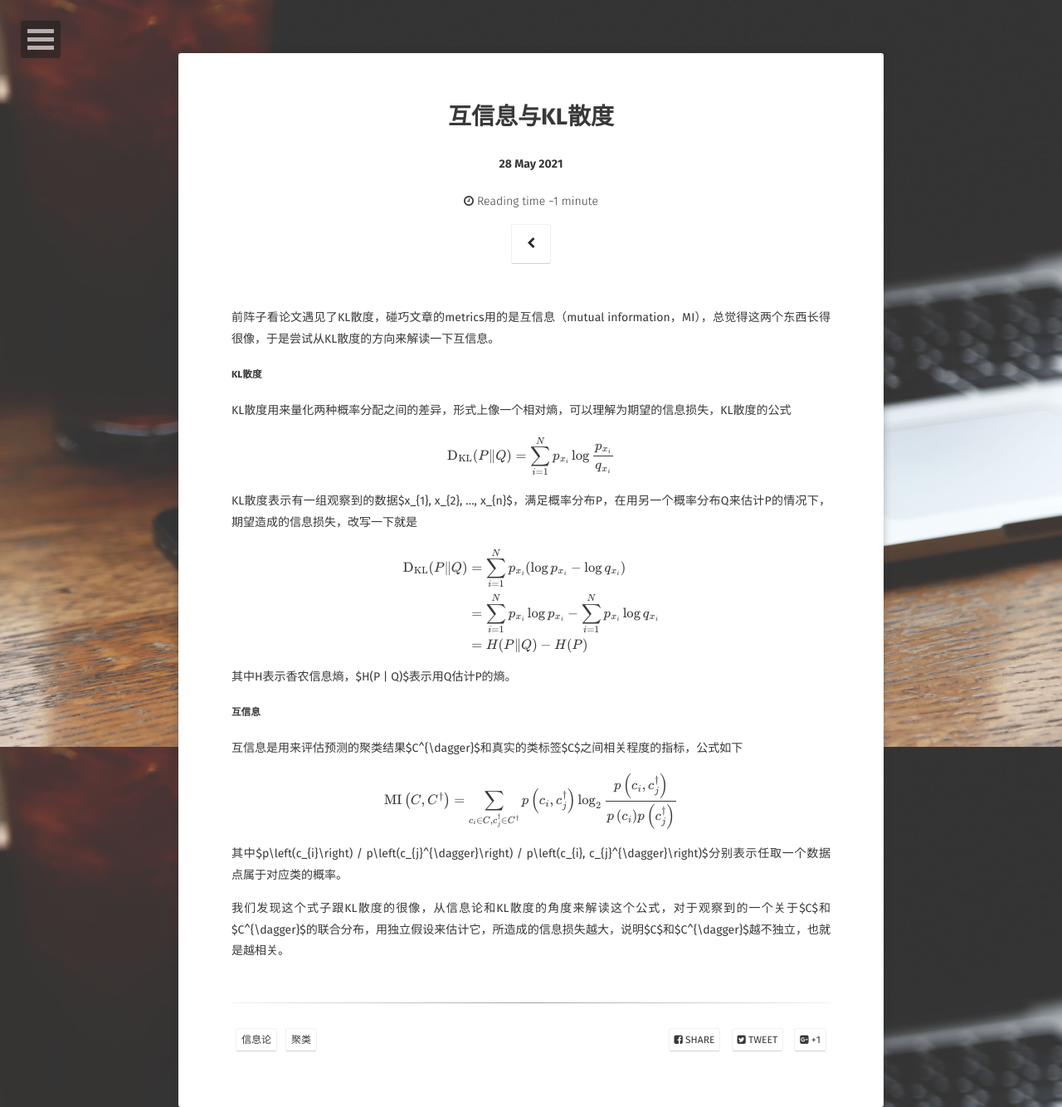
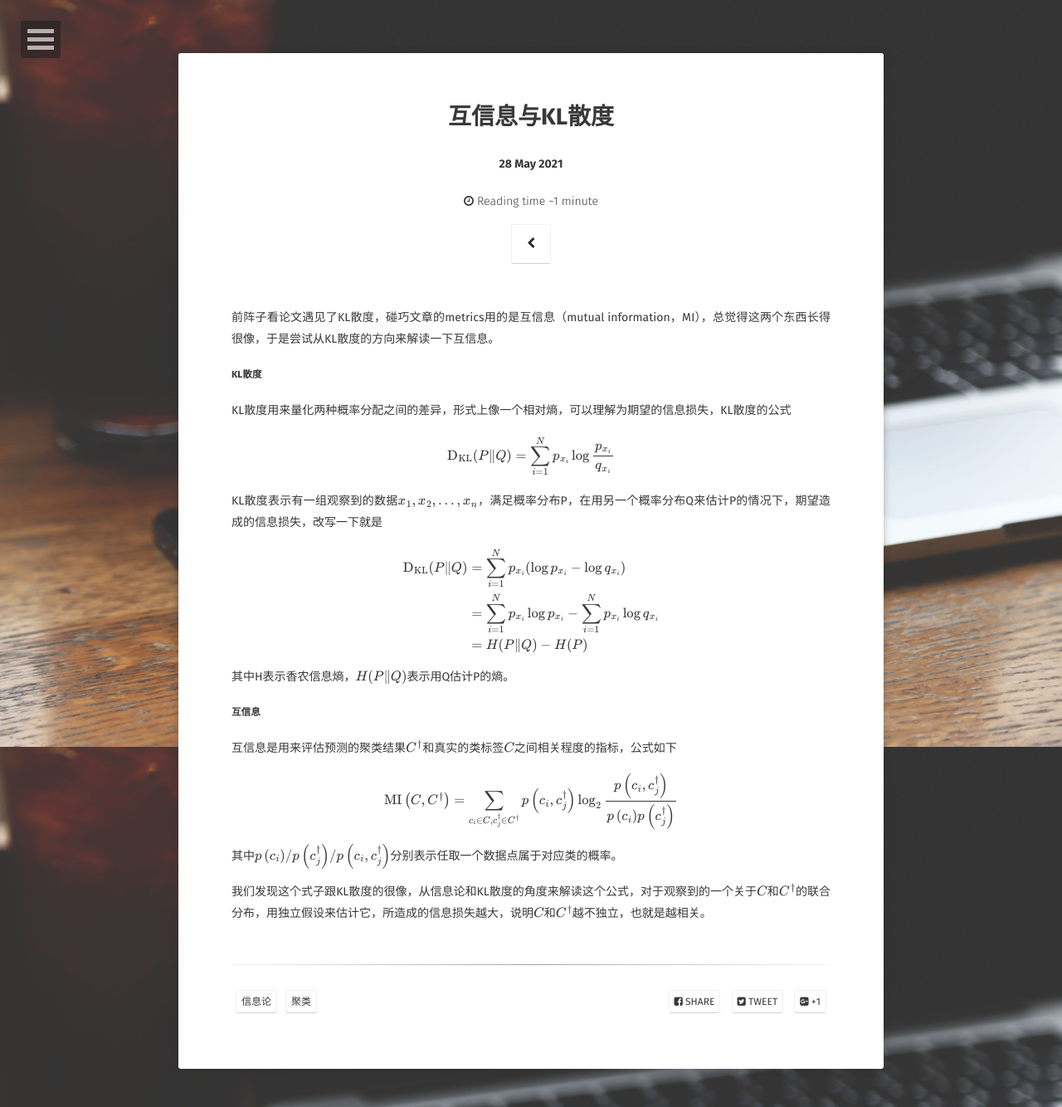
Before and after one commit to dancingline/dancingline.github.io, a Jekyll site: the page built from _posts/2021-05-28-互信息与KL散度.md, in a window 1280 px wide. Shown: the whole page at 83% size. Built offline with Jekyll 4.4.1, drawn with Linux system fonts in a browser that asks for light colours; some web fonts are replaced; formulas are drawn with MathJax 3.

Commit message:
fix formula again

```diff
--- a/_posts/2021-05-28-互信息与KL散度.md
+++ b/_posts/2021-05-28-互信息与KL散度.md
@@ -22,7 +22,7 @@ $$
 $$
 
 
-KL散度表示有一组观察到的数据$x_{1}, x_{2}, ..., x_{n}$，满足概率分布P，在用另一个概率分布Q来估计P的情况下，期望造成的信息损失，改写一下就是
+KL散度表示有一组观察到的数据$$x_{1}, x_{2}, ..., x_{n}$$，满足概率分布P，在用另一个概率分布Q来估计P的情况下，期望造成的信息损失，改写一下就是
 
 
 $$
@@ -34,11 +34,11 @@ $$
 $$
 
 
-其中H表示香农信息熵，$H(P \| Q)$表示用Q估计P的熵。
+其中H表示香农信息熵，$$H(P \| Q)$$表示用Q估计P的熵。
 
 ##### 互信息
 
-互信息是用来评估预测的聚类结果$C^{\dagger}$和真实的类标签$C$之间相关程度的指标，公式如下
+互信息是用来评估预测的聚类结果$$C^{\dagger}$$和真实的类标签$$C$$之间相关程度的指标，公式如下
 
 
 $$
@@ -46,6 +46,6 @@ $$
 $$
 
 
-其中$p\left(c_{i}\right) / p\left(c_{j}^{\dagger}\right) / p\left(c_{i}, c_{j}^{\dagger}\right)$分别表示任取一个数据点属于对应类的概率。
+其中$$p\left(c_{i}\right) / p\left(c_{j}^{\dagger}\right) / p\left(c_{i}, c_{j}^{\dagger}\right)$$分别表示任取一个数据点属于对应类的概率。
 
-我们发现这个式子跟KL散度的很像，从信息论和KL散度的角度来解读这个公式，对于观察到的一个关于$C$和$C^{\dagger}$的联合分布，用独立假设来估计它，所造成的信息损失越大，说明$C$和$C^{\dagger}$越不独立，也就是越相关。
+我们发现这个式子跟KL散度的很像，从信息论和KL散度的角度来解读这个公式，对于观察到的一个关于$$C$$和$$C^{\dagger}$$的联合分布，用独立假设来估计它，所造成的信息损失越大，说明$$C$$和$$C^{\dagger}$$越不独立，也就是越相关。
```
